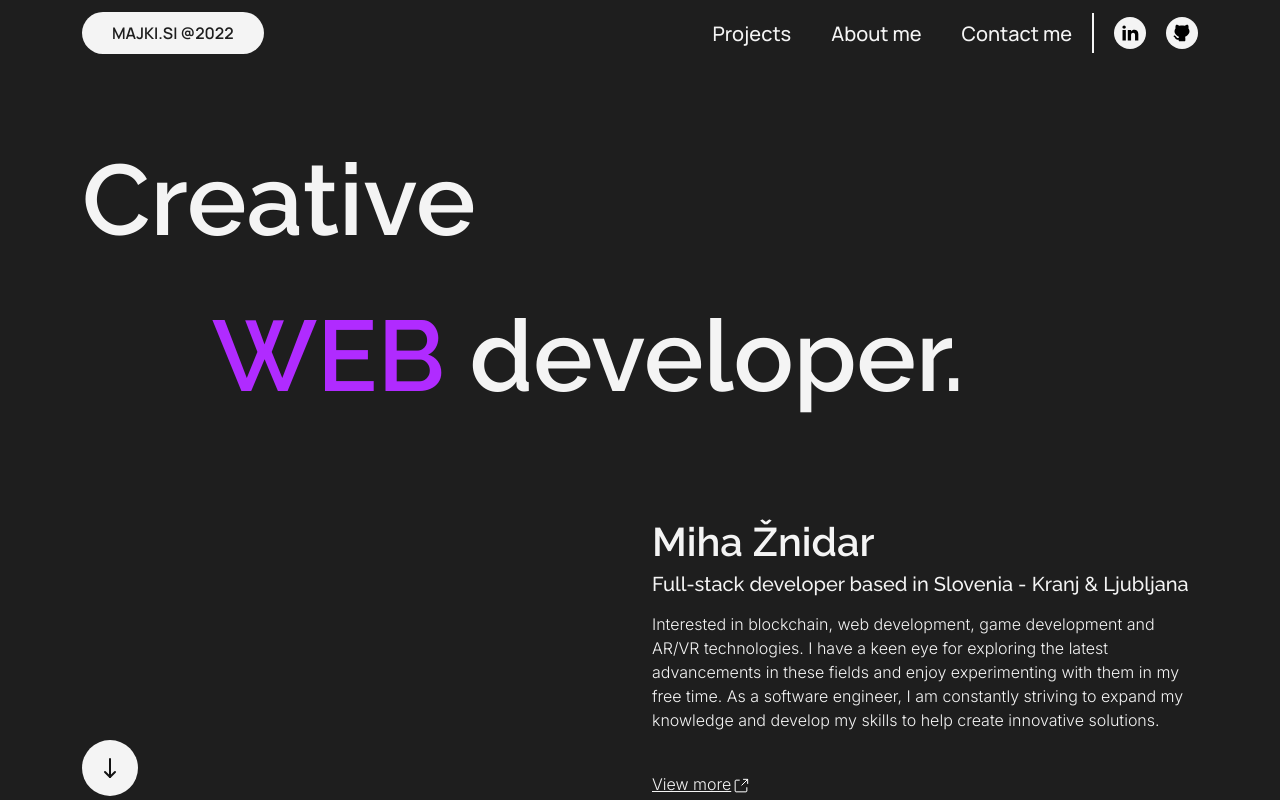
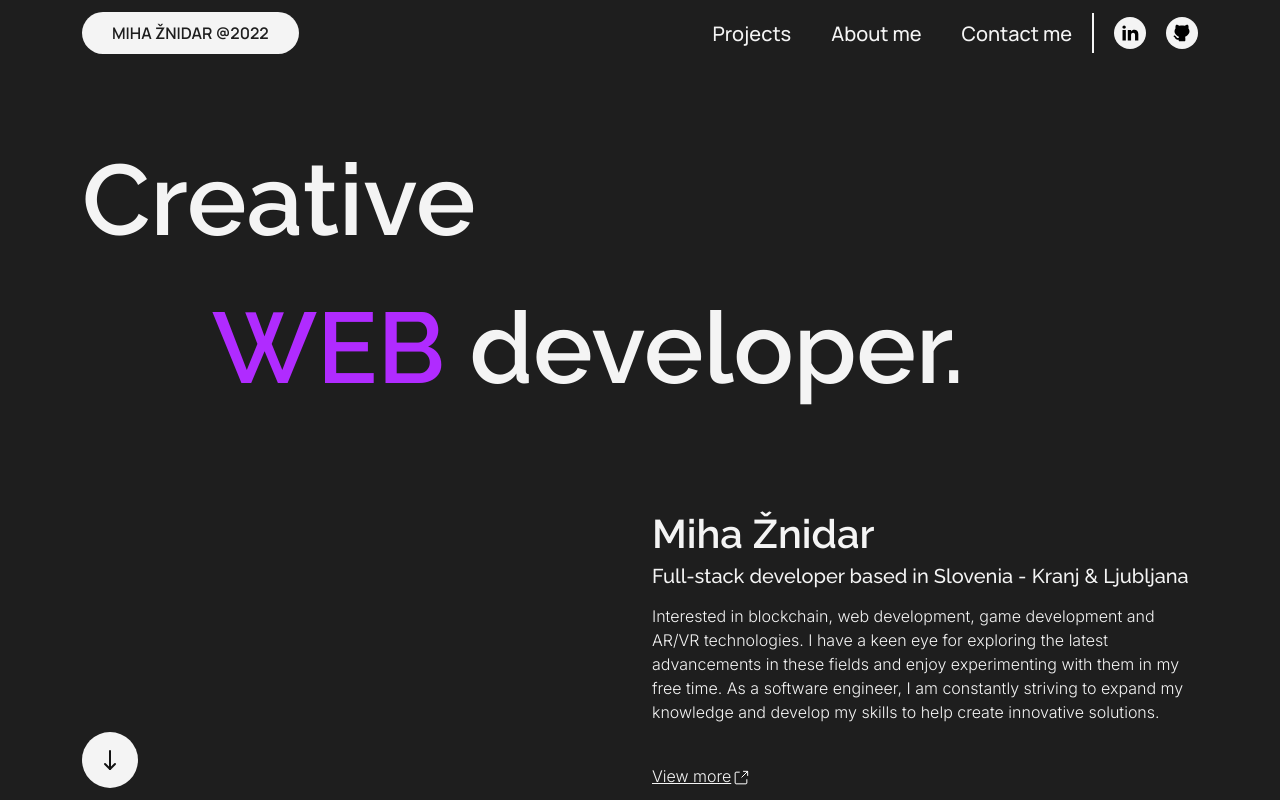
Before and after one commit to mayki0909/Portfolio, a Next.js app: page / in a window 1280 px wide. Shown: the top 800 px of the page. Built offline with nearby package versions, Linux system fonts and the light colour scheme.

Commit message:
Add sitemap and robot.txt

```diff
--- a/components/hero/newHero.tsx
+++ b/components/hero/newHero.tsx
@@ -10,8 +10,7 @@ export const Hero: NextComponentType = () => {
       <div className='container'>
         <div className='row d-none d-md-flex'>
           <div className='col-xs-12'>
-            <h2>Creative</h2>
-            <h1><span>WEB</span> developer.</h1>
+            <h1>Creative<br/><span>WEB</span> developer.</h1>
           </div>
           <div className='col-6 align-self-end'>
             <a href='#work' className={styles.scroll}>
@@ -33,7 +32,7 @@ export const Hero: NextComponentType = () => {
 
         <div className='row d-flex d-md-none'>
           <div className={`col-12 ${styles.mobile}`}>
-            <h1><span>WEB</span> developer.</h1>
+            <h2><span>WEB</span> developer.</h2>
 
             <h3>Miha Žnidar</h3>
             <h4>Full-stack developer based in Slovenia - Kranj & Ljubljana</h4>
--- a/components/navbar/navbar.tsx
+++ b/components/navbar/navbar.tsx
@@ -20,7 +20,7 @@ export const Navbar: NextComponentType = () => {
       <section className={styles.desktopNavbar}>
         <nav className='container-lg d-none d-md-flex flex-row justify-content-between'>
           <a className={styles.button} href='/'>
-            MAJKI.SI @2022
+            MIHA ŽNIDAR @2022
           </a>
 
           <div className='d-flex'>
--- a/pages/index.jsx
+++ b/pages/index.jsx
@@ -12,7 +12,7 @@ const Index = () => {
     url: 'asdasd',
     title: 'Personal portfolio - Miha Žnidar',
     description: 'My name is Miha Žnidar I am full stack web developer. Interested in blockchain, web development, game development and AR/VR technologies. In free time I experiment a lot with those technologies.',
-    image: '/images/matadata.jpg'
+    image: `${process.env.NODE_ENV === "production" ? '/Portfolio' : ''}/images/matadata.jpg`
   }
   return (
     <>
```
Also changed, not shown: public/robot.txt (added), 1 other file (tests, documents, lock files or other folders).
